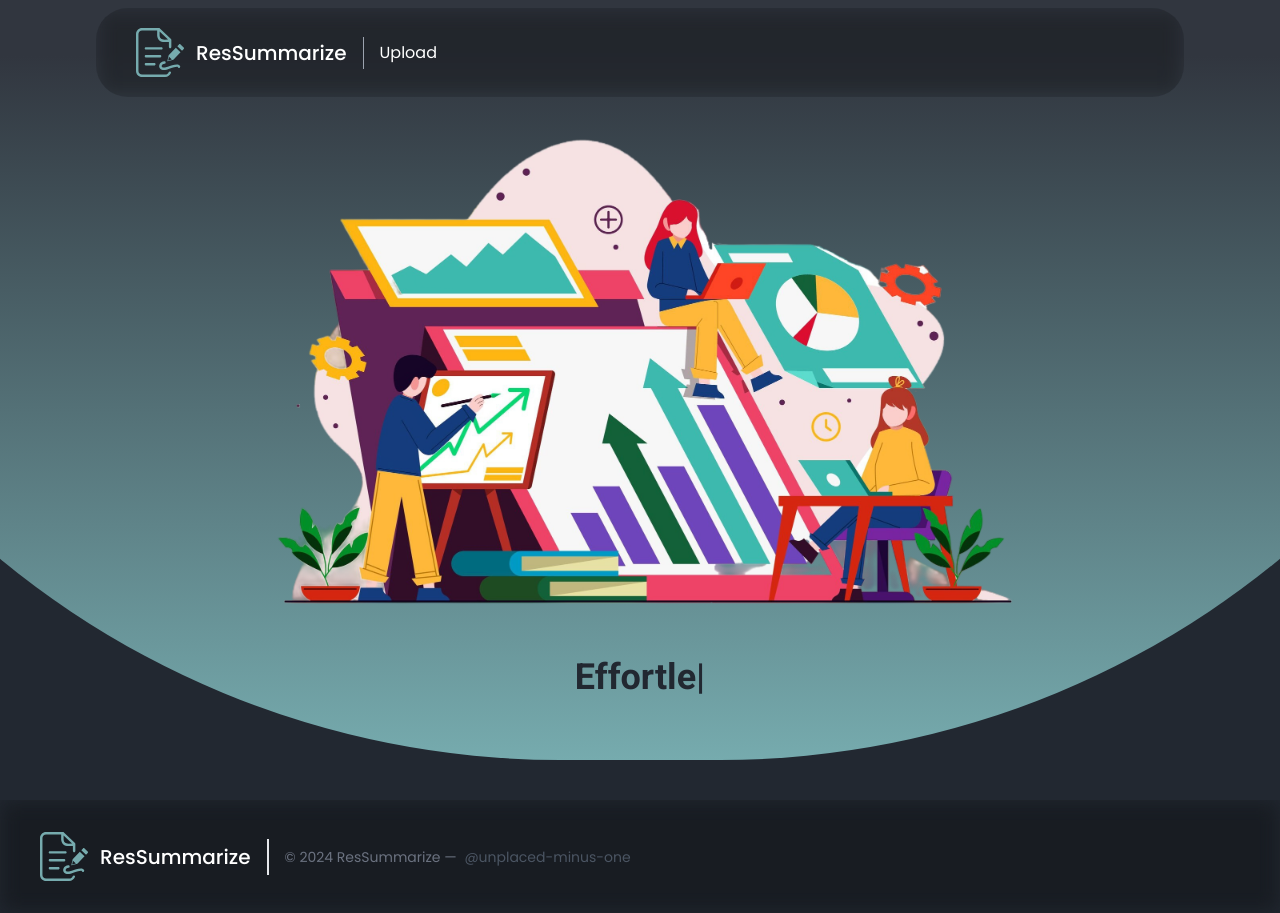
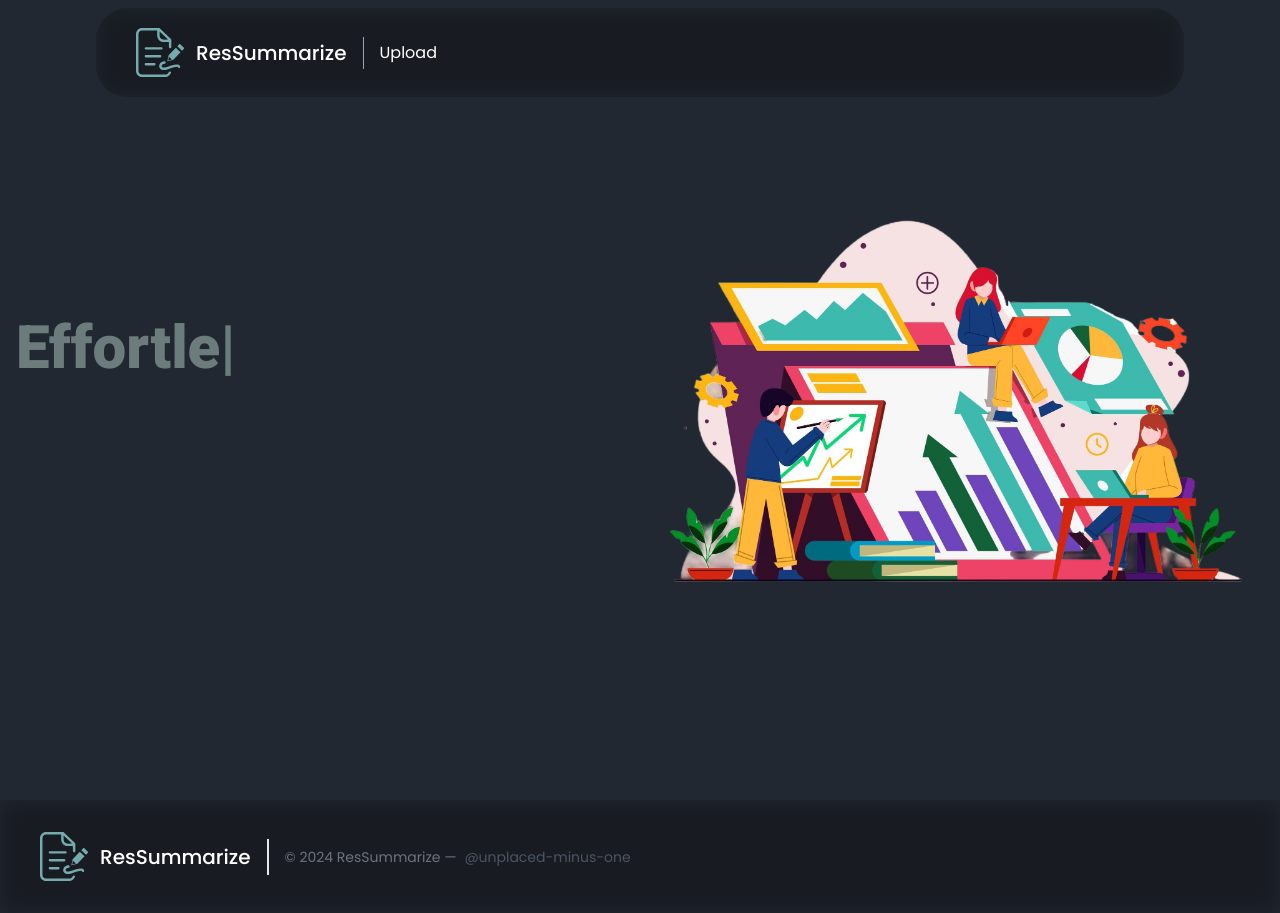
Before and after one commit to thakurprathya/research_summary_generator, a Flask app: page / in a window 1280 px wide; the page is wider, and only the part inside the window is pictured. Run offline with Flask 3, Linux system fonts and the light colour scheme.

Commit message:
Alter homepage layout

```diff
--- a/static/output.css
+++ b/static/output.css
@@ -673,20 +729,20 @@
   margin-top: 1rem;
 }
 
+.mt-5{
+  margin-top: 1.25rem;
+}
+
 .mt-\[5rem\]{
   margin-top: 5rem;
 }
 
-.mt-5{
-  margin-top: 1.25rem;
+.mb-8{
+  margin-bottom: 2rem;
 }
 
 .flex{
   display: flex;
-}
-
-.h-12{
-  height: 3rem;
 }
 
 .h-\[100vh\]{
@@ -697,20 +753,40 @@
   height: 220vh;
 }
 
+.h-\[4\.5rem\]{
+  height: 4.5rem;
+}
+
 .h-\[50rem\]{
   height: 50rem;
 }
 
-.h-14{
-  height: 3.5rem;
+.h-\[400vh\]{
+  height: 400vh;
 }
 
-.h-\[5rem\]{
-  height: 5rem;
+.h-screen{
+  height: 100vh;
 }
 
-.h-\[4\.5rem\]{
-  height: 4.5rem;
+.h-\[200\%\]{
+  height: 200%;
+}
+
+.h-full{
+  height: 100%;
+}
+
+.h-\[70\%\]{
+  height: 70%;
+}
+
+.min-h-\[3em\]{
+  min-height: 3em;
+}
+
+.min-h-screen{
+  min-height: 100vh;
 }
 
 .w-12{
@@ -721,8 +797,16 @@
   width: 150vw;
 }
 
+.w-\[4\.5rem\]{
+  width: 4.5rem;
+}
+
 .w-\[50\%\]{
   width: 50%;
+}
+
+.w-\[50rem\]{
+  width: 50rem;
 }
 
 .w-\[80\%\]{
@@ -737,40 +821,24 @@
   width: 100%;
 }
 
-.w-\[10rem\]{
-  width: 10rem;
-}
-
-.w-\[7rem\]{
-  width: 7rem;
-}
-
-.w-\[25rem\]{
-  width: 25rem;
-}
-
-.w-\[30rem\]{
-  width: 30rem;
-}
-
 .w-\[40rem\]{
   width: 40rem;
 }
 
-.w-\[50rem\]{
-  width: 50rem;
+.w-\[300vw\]{
+  width: 300vw;
 }
 
-.w-14{
-  width: 3.5rem;
+.w-\[150\%\]{
+  width: 150%;
 }
 
-.w-\[5rem\]{
-  width: 5rem;
+.max-w-2xl{
+  max-width: 42rem;
 }
 
-.w-\[4\.5rem\]{
-  width: 4.5rem;
+.flex-grow{
+  flex-grow: 1;
 }
 
 .cursor-pointer{
@@ -791,6 +859,10 @@
 
 .justify-center{
   justify-content: center;
+}
+
+.justify-between{
+  justify-content: space-between;
 }
 
 .overflow-hidden{
@@ -876,8 +980,17 @@
   padding-bottom: 2rem;
 }
 
+.px-4{
+  padding-left: 1rem;
+  padding-right: 1rem;
+}
+
 .pl-1{
   padding-left: 0.25rem;
+}
+
+.pt-20{
+  padding-top: 5rem;
 }
 
 .text-center{
@@ -912,6 +1025,11 @@
   line-height: 1.75rem;
 }
 
+.text-6xl{
+  font-size: 3.75rem;
+  line-height: 1;
+}
+
 .font-bold{
   font-weight: 700;
 }
@@ -924,12 +1042,20 @@
   font-weight: 600;
 }
 
+.font-extrabold{
+  font-weight: 800;
+}
+
 .leading-6{
   line-height: 1.5rem;
 }
 
 .leading-8{
   line-height: 2rem;
+}
+
+.leading-tight{
+  line-height: 1.25;
 }
 
 .text-\[\#222831\]{
@@ -965,6 +1091,35 @@
 .text-white{
   --tw-text-opacity: 1;
   color: rgb(255 255 255 / var(--tw-text-opacity));
+}
+
+.text-\[\#31363F\]{
+  --tw-text-opacity: 1;
+  color: rgb(49 54 63 / var(--tw-text-opacity));
+}
+
+.text-\[76ABAE\#222831\]{
+  color: 76ABAE#222831;
+}
+
+.text-\[\#aedfe2\]{
+  --tw-text-opacity: 1;
+  color: rgb(174 223 226 / var(--tw-text-opacity));
+}
+
+.text-\[\#162627\]{
+  --tw-text-opacity: 1;
+  color: rgb(22 38 39 / var(--tw-text-opacity));
+}
+
+.text-\[\#3d4c4d\]{
+  --tw-text-opacity: 1;
+  color: rgb(61 76 77 / var(--tw-text-opacity));
+}
+
+.text-\[\#6c7c7d\]{
+  --tw-text-opacity: 1;
+  color: rgb(108 124 125 / var(--tw-text-opacity));
 }
 
 .blur{
@@ -1100,6 +1231,10 @@
     margin-right: auto;
   }
 
+  .md\:w-1\/2{
+    width: 50%;
+  }
+
   .md\:flex-row{
     flex-direction: row;
   }
--- a/templates/pages/index.html
+++ b/templates/pages/index.html
@@ -14,16 +14,19 @@
     {% include 'components/header.html' %}
 
     <section>
-        <div class="w-[150vw] h-[220vh] absolute -top-[125%] -left-[25%] rounded-full z-[-1]"
-            style="background: linear-gradient(to bottom, #31363F 60%, #76ABAE 100%);">
-        </div>
-        <div class="h-[100vh] flex flex-col items-center justify-center">
-            <img class="w-[50rem]" src="{{ url_for('static', filename='assets/vector2.png') }}" alt="vector">
-            <h1 id="hero-text"
-                class="w-[50%] mt-5 font-roboto text-4xl font-bold text-[#222831] text-center flex-wrap break-words animate-blink overflow-hidden border-none">
-            </h1>
-        </div>
-    </section>
+            <div class="h-[100vh] flex items-center justify-center">
+                <div class="container mx-auto px-4 flex flex-col md:flex-row items-center justify-between">
+                    <div class="md:w-1/2 mb-8 md:mb-0">
+                        <h1 id="hero-text"
+                            class="font-roboto text-6xl font-extrabold text-[#6c7c7d] leading-tight animate-blink overflow-hidden min-h-[3em]">
+                        </h1>
+                    </div>
+                    <div class="md:w-1/2 flex justify-center">
+                        <img class="w-full max-w-2xl" src="{{ url_for('static', filename='assets/vector2.png') }}" alt="vector">
+                    </div>
+                </div>
+            </div>
+        </section>
 
     {% include 'components/footer.html' %}
 </body>
```
Also changed, not shown: other parts of static/output.css (+102 -38 lines).
